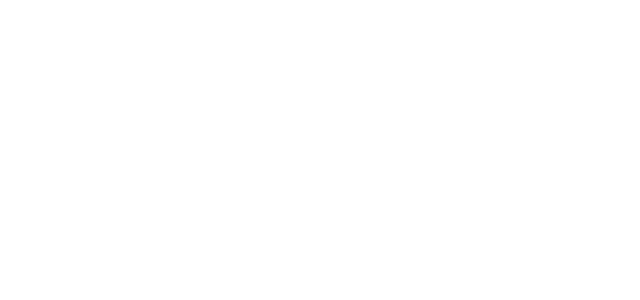
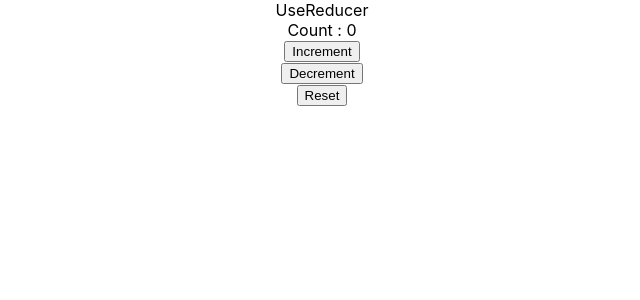
Before and after one commit to SahilPathan-git/canva-lite, a React (Create React App) app: page / in a window 1280 px wide. Shown: the top 300 px of the page, without its empty margins (318-958 px from the left). Built offline with nearby package versions, Linux system fonts and the light colour scheme.

Commit message:
Practice reducer and useMemo

```diff
--- a/src/App.js
+++ b/src/App.js
@@ -7,6 +7,7 @@
 // import Call from './component/Hooks/UseCallBack/Practicecallback/Call'
 // import UseCallback from "./component/Hooks/UseCallBack/UseCallback";
 // import Toggle from "./component/Toggle/Toggle";
+// import Counter from "./component/Hooks/UseMemo/Practice/Counter";
 // import UseMemo from "./component/Hooks/UseMemo/UseMemo";
 // import UseRef from "./component/Hooks/UseRef/UseRef";
 // import UseContextHook from "./component/Hooks/UseContext/UseContextHook";
@@ -14,6 +15,7 @@
 // import UseState from "./component/Hooks/UseState/UseState";
 // import Form from "./component/FormHandling/Form";
 // import Pure from "./component/PureComponent/PureComponent";
+import Reducer from "./component/Hooks/UseReducer/practice/Reducer";
 // import UseReducerHook from "./component/Hooks/UseReducer/UseReducerHook";
 // import Condition from "./component/ConditionalRendering/Condition";
 // import ToggleButton from "./component/ConditionalRendering/ToggleButton";
@@ -36,11 +38,13 @@
         {/* <Form/> */}
         {/* <Pure/> */}
         {/* <UseReducerHook/> */}
+        <Reducer/>
         {/* <UseState/> */}
         {/* <UseContextHook/> */}
         {/* <UseEffect/> */}
         {/* <UseRef/> */}
         {/* <UseMemo limit={20}/>    */}
+        {/* <Counter/> */}
         {/* <UseCallback/> */}
         {/* <Call/> */}
         {/* <Toggle/> */}
--- /dev/null
+++ b/src/component/Hooks/UseMemo/Practice/Counter.jsx
@@ -0,0 +1,31 @@
+import React, { useMemo, useState } from "react";
+
+const Counter = () => {
+  const [counterOne, setCounterOne] = useState(0);
+  const [counterTwo, setCounterTwo] = useState(0);
+
+  const incrementOne = () => {
+    setCounterOne(counterOne + 1);
+  };
+  const incrementTwo = () => {
+    setCounterTwo(counterTwo + 1);
+  };
+  const isEven = useMemo(() => {
+    let i = 0;
+    while (i <= 200000000) i++;
+    return counterOne % 2 === 0;
+  },[counterOne]);
+  return (
+    <div>
+      <div>
+        <button onClick={incrementOne}>CounterOne -- {counterOne}</button>
+        <span>{isEven ? "even" : "odd"}</span>
+      </div>
+      <div>
+        <button onClick={incrementTwo}>CounterTwo -- {counterTwo}</button>
+      </div>
+    </div>
+  );
+};
+
+export default Counter;
--- /dev/null
+++ b/src/component/Hooks/UseReducer/practice/Reducer.jsx
@@ -0,0 +1,36 @@
+import React, { useReducer } from "react";
+
+const Reducer = () => {
+
+    const reducer = (state,action)=>{
+        switch(action){
+            case 'increment':
+               return state+1 ;
+            case 'decrement':
+                return state -1;
+            case 'reset':
+                return 0
+        }
+    }
+
+
+
+    const [count, dispatch] = useReducer(reducer , 0)
+  return (
+    <div>
+      <div>UseReducer</div>
+      <div>Count : {count}</div>
+      <div>
+        <button onClick={() => dispatch("increment")}>Increment</button>
+      </div>
+      <div>
+        <button onClick={() => dispatch("decrement")}>Decrement</button>
+      </div>
+      <div>
+        <button onClick={() => dispatch("reset")}>Reset</button>
+      </div>
+    </div>
+  );
+};
+
+export default Reducer;
```
